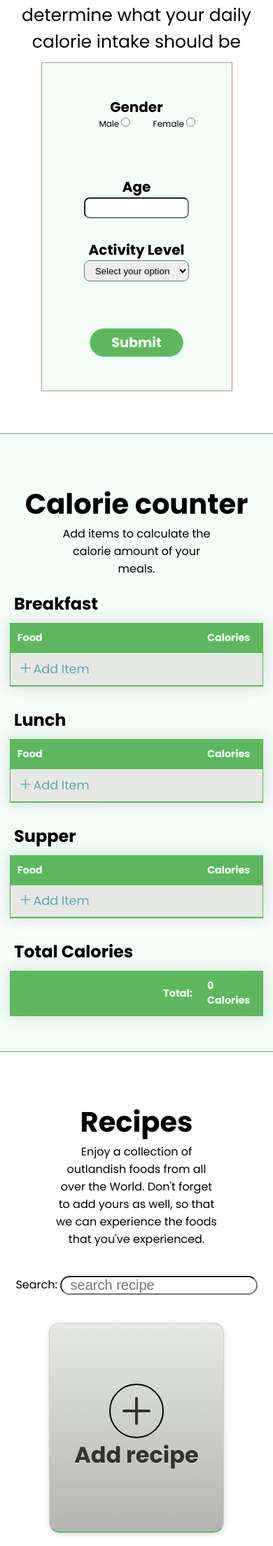
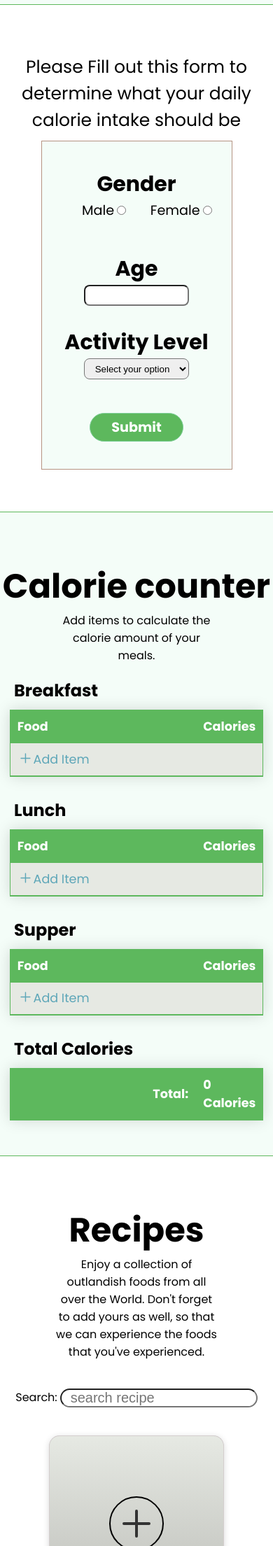
Before and after one commit to tcrz/Eat_Right, a Flask app: template web_dynamic/templates/eatright.html in a window 390 px wide. Shown: the part 2453-4662 px from the top of the page at 70% size. Run offline with Flask 2, Linux system fonts and the light colour scheme; the template is opened without the code that fills it, so the values that code supplies are empty; some libraries are stand-ins or nearby versions.

Commit message:
Revert "Made reponse modification"
This reverts commit 498616c9086da465e84421bf41497cfc4a29567f.

```diff
--- a/web_dynamic/eat_right.py
+++ b/web_dynamic/eat_right.py
@@ -13,7 +13,7 @@ def close(error):
     storage.close()
 
 
-@app.route('/eat_right', strict_slashes=False)
+@app.route('/', strict_slashes=False)
 def show_html():
     """This function will show the webpage"""
     recipes = storage.all(Recipe)
--- a/web_dynamic/static/styles/styles.css
+++ b/web_dynamic/static/styles/styles.css
@@ -641,7 +641,7 @@ td button {
 }
 
 /* RECIPE SEARCH FIELD */
-.search-box {
+.search_box {
   display: flex;
   justify-content: center;
   gap:1%;
@@ -655,7 +655,7 @@ td button {
   border-radius: 20px;
 }
 
-.search-box input[type="text"]:focus{
+.search_box input[type="text"]:focus{
   outline: none;
   border-radius: 20px;
   border:2px solid #70cf70
@@ -1083,11 +1083,8 @@ td button {
 }
 
 /* RESPONSIVE */
-@media screen and (max-width: 767px) {
+@media (min-width: 320px) and (max-width: 767px) {
   /* landing */
-    .heading {
-        font-size: 40px;
-    }
     header{
         height:500px;
         border-bottom: none;
@@ -1143,8 +1140,8 @@ td button {
     }
 
     iframe {
-        width: 300px;
-        height: 200px;
+        width: 400px;
+        height: 300px;
     }
 
     .hero-text-box p{
@@ -1171,9 +1168,6 @@ td button {
       /* gap:2% */
       /* align-items: flex-start; */
     }
-    .search-box {
-      padding: 0 10px;
-    }
 
     .videos video{
       width: 400px;
@@ -1191,68 +1185,50 @@ td button {
     .predictor-form label{
       font-size:120%
     }
-    .gender,
-    .for-pregnant,
-    .term {
-      font-size: 10px;
-    }
-    .predictor-form h3 {
-      font-size: 20px;
-    }
+
     /* calorie counter */
     .calorie-counter > h2 {
       margin-left: 20px
     }
     table {
-      width: 93%;
+      width: 93%
     }
-    th {
-      font-size: 90%;
-    }
-    td.search {
-      height: 200px;
-      display: flex;
-      flex-direction: column;
-    }
+
     td.search label {
-      font-size:80%;
-      height: 200px;
+      font-size:80%
     }
 
     td.search input{
-      margin-bottom: 5px;
+      margin-bottom: 5px
     }
 
     td.search input[type="number"] {
       width: 19%;
     }
-    td.search input[type=number],
-    td.search input[type=text],
-    td.search select {
-      width: 50%;
-    }
+
     td.search-btn{
       padding:0
     }
 
     /* recipes */
     .recipes_list, .recipes_search{
-      display: flex;
-      flex-direction: column;
+      display:flex;
+      flex-direction:column;
       align-items: center;
     }
     .recipe-view {
-      width: 400px;
+      width: 480px;
       position: relative;
     }
     .head .recipe-name {
       font-size: 30px;
     }
     .head img {
-      width: 200px;
+      width: 250px;
       height: 150px;
-      margin: 10px 80px 10px 80px;
+      margin: 10px 90px 10px 90px;
     }
+
     .ingredients h2,
     .preparation h2 {
       font-size: 25px;
@@ -1261,29 +1237,21 @@ td button {
     .ingredients li,
     .preparation li {
       font-size: 15px;
-      font-weight: 700;
     }
 
     .recipe-view h4 {
-      font-size: 20px;
+      font-size: 15px;
     }
     .recipe-view ion-icon {
-      width: 35px;
-      height: 35px;
       position: absolute;
       right: 20px;
       top: 15px;
     }
     .recipe-submission {
-      width: 400px;
+      width: 480px;
       position: relative;
     }
-    .recipe-submission select {
-      width: 40%;
-    }
     .recipe-submission ion-icon {
-      width: 35px;
-      height: 35px;
       position: absolute;
       right: 20px;
       top: 15px;
--- a/web_dynamic/templates/eatright.html
+++ b/web_dynamic/templates/eatright.html
@@ -267,7 +267,7 @@
       <div class="recipe-submission">
         <h1 style="text-align: center">Submit Recipe</h1>
         <ion-icon name="close-outline"></ion-icon>
-        <form action="http://3.236.117.56:5001/api/v1/recipe/" enctype="multipart/form-data" method="POST">
+        <form action="http://127.0.0.1:5001/api/v1/recipe/" enctype="multipart/form-data" method="POST">
           <label for="username">Username</label><br>
           <input type="text" name="username" id="username" required /><br>
           <label for="recipe-name">Recipe name</label><br>
@@ -316,7 +316,7 @@ Close the lid until it is cooked." required></textarea><br>
         Enjoy a collection of outlandish foods from all over the World.
         Don't forget to add yours as well, so that we can experience the foods that you've experienced.
       </p>
-      <div class="search-box">
+      <div class="search_box">
         <label>Search:</label>
         <input type="text" name="search" class="search_text" placeholder="search recipe">
       </div>
```
Also changed, not shown: README.md, for_running_flask.txt (line endings or trailing spaces).
